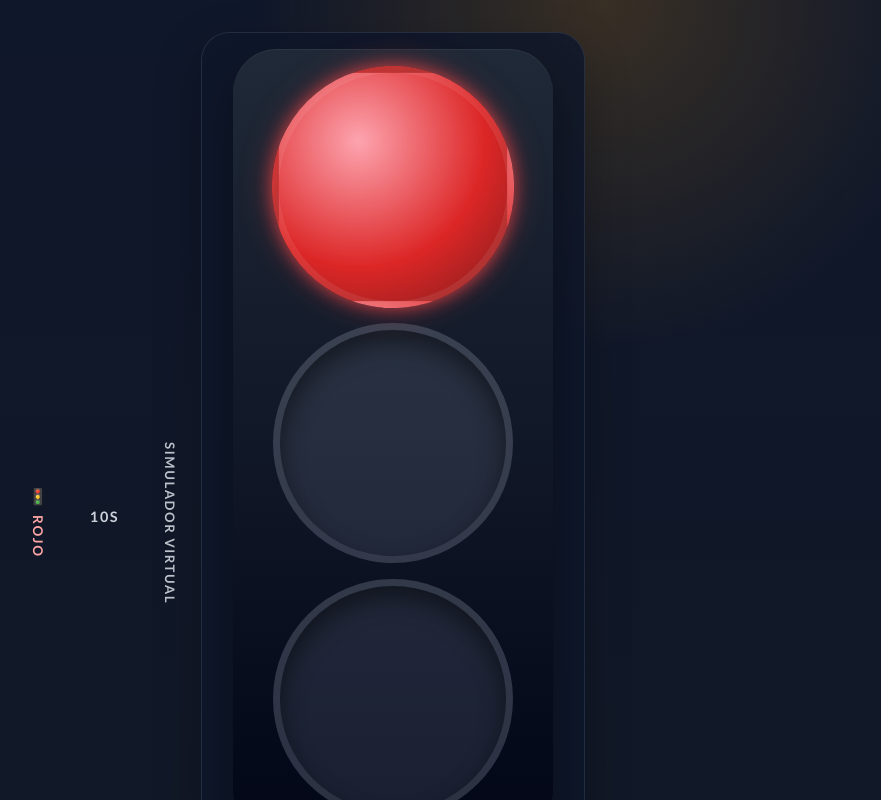
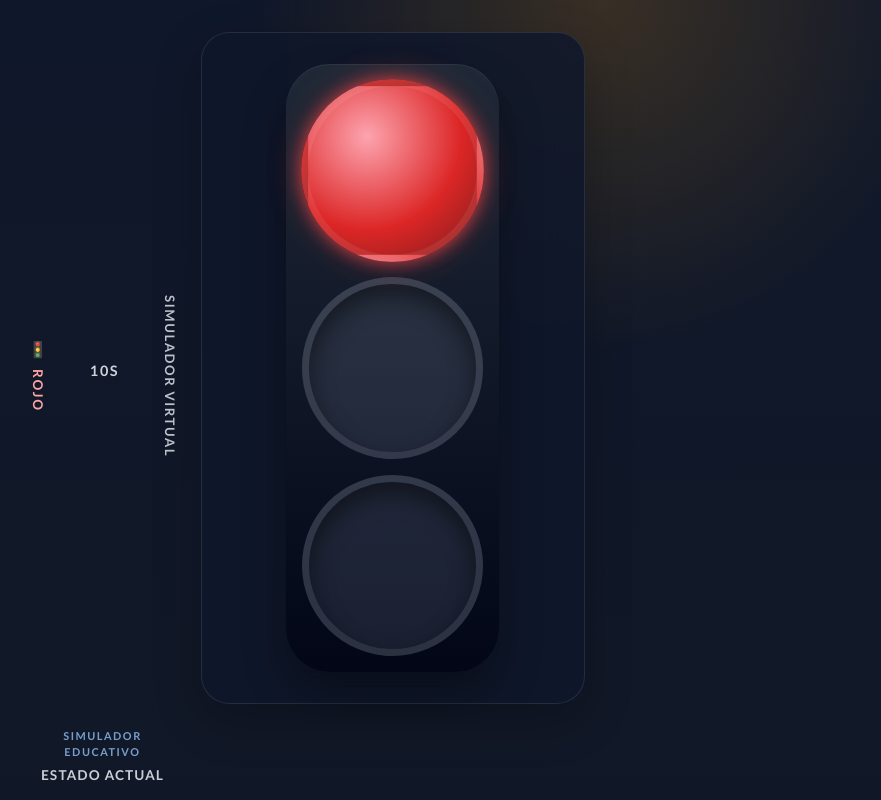
Before and after one commit to carteaga/mimo-traffic-lights, a React (Vite) app: page / in a window 1280 px wide. Shown: the top 800 px of the page, without its empty margins (36-917 px from the left). Built offline with nearby package versions, Linux system fonts and the light colour scheme.

Commit message:
feat: make traffic light fluid on small mobile screens

```diff
--- a/src/App.css
+++ b/src/App.css
@@ -1,4 +1,28 @@
 .app {
+  --hero-horizontal-padding: 1rem;
+  --hero-top-padding: max(0.5rem, env(safe-area-inset-top));
+  --hero-bottom-padding: 1rem;
+  --hero-gap: 0.25rem;
+  --hero-header-height: 2rem;
+  --hero-status-height: 5.25rem;
+  --traffic-panel-padding: clamp(0.45rem, 1.1dvh, 0.8rem);
+  --traffic-shell-padding: clamp(0.5rem, 1.25dvh, 0.8rem);
+  --traffic-gap: clamp(0.45rem, 1dvh, 0.8rem);
+  --hero-stage-height: calc(
+    100dvh - var(--hero-top-padding) - var(--hero-bottom-padding) -
+      var(--hero-header-height) - var(--hero-status-height) - (var(--hero-gap) * 2)
+  );
+  --lamp-size-by-height: calc(
+    (
+        var(--hero-stage-height) - (var(--traffic-panel-padding) * 2) -
+          (var(--traffic-shell-padding) * 2) - (var(--traffic-gap) * 2)
+      ) / 3
+  );
+  --lamp-size-by-width: calc(
+    100vw - (var(--hero-horizontal-padding) * 2) - (var(--traffic-panel-padding) * 2) -
+      (var(--traffic-shell-padding) * 2) - 2rem
+  );
+  --lamp-size: min(var(--lamp-size-by-height), var(--lamp-size-by-width));
   min-height: 100vh;
   background:
     radial-gradient(circle at top, rgba(245, 158, 11, 0.18), transparent 22rem),
@@ -23,16 +47,18 @@
 .footer {
   width: min(100%, 74rem);
   margin: 0 auto;
-  padding-inline: 1rem;
+  padding-inline: var(--hero-horizontal-padding);
 }
 
 .hero-panel {
+  min-height: 100vh;
   min-height: 100svh;
-  padding-top: max(0.5rem, env(safe-area-inset-top));
-  padding-bottom: 1rem;
+  min-height: 100dvh;
+  padding-top: var(--hero-top-padding);
+  padding-bottom: var(--hero-bottom-padding);
   display: grid;
-  grid-template-rows: auto 1fr;
-  gap: 0.35rem;
+  grid-template-rows: auto minmax(0, 1fr) auto;
+  gap: var(--hero-gap);
   align-items: stretch;
 }
 
@@ -42,6 +68,7 @@
   justify-content: center;
   gap: clamp(1rem, 5vw, 2.5rem);
   padding-inline: 0.25rem;
+  min-height: var(--hero-header-height);
   text-align: center;
 }
 
@@ -71,6 +98,14 @@
   letter-spacing: 0.12em;
   text-transform: uppercase;
   text-align: center;
+}
+
+.hero-light-stage {
+  min-height: 0;
+  height: 100%;
+  display: grid;
+  align-items: center;
+  justify-items: center;
 }
 
 .hero-kicker--red {
@@ -107,28 +142,30 @@
 }
 
 .traffic-light-card {
-  display: grid;
-  gap: 0.75rem;
+  width: min(
+    100%,
+    calc(var(--lamp-size) + (var(--traffic-shell-padding) * 2) + (var(--traffic-panel-padding) * 2))
+  );
   min-height: 100%;
   height: 100%;
-  align-content: space-between;
-  grid-template-rows: minmax(0, 1fr) auto;
+  padding: var(--traffic-panel-padding);
+  display: grid;
+  align-items: center;
 }
 
 .traffic-light-shell {
-  width: min(100%, clamp(15rem, 58svh, 20rem));
+  width: calc(var(--lamp-size) + (var(--traffic-shell-padding) * 2));
   margin: 0 auto;
-  padding: clamp(0.9rem, 2.2svh, 1.15rem);
+  padding: var(--traffic-shell-padding);
   border-radius: 2.75rem;
   background: linear-gradient(180deg, #1f2937 0%, #020617 100%);
   box-shadow:
     inset 0 1px 0 rgba(255, 255, 255, 0.06),
     0 1.4rem 2.5rem rgba(0, 0, 0, 0.35);
-  align-self: center;
 }
 
 .lamp {
-  width: min(100%, clamp(12.8rem, 46svh, 16rem));
+  width: max(6.5rem, var(--lamp-size));
   aspect-ratio: 1;
   margin: 0 auto;
   border-radius: 50%;
@@ -138,7 +175,7 @@
 }
 
 .lamp + .lamp {
-  margin-top: 1rem;
+  margin-top: var(--traffic-gap);
 }
 
 .lamp--active {
@@ -179,7 +216,7 @@
   text-align: center;
 }
 
-.status-copy h1,
+.hero-status h1,
 .section-heading h2 {
   margin: 0.25rem 0 0;
 }
@@ -193,7 +230,13 @@
   font-weight: 700;
 }
 
-.status-copy h1 {
+.hero-status {
+  text-align: center;
+  min-height: var(--hero-status-height);
+  padding-inline: 0.5rem;
+}
+
+.hero-status h1 {
   font-size: 0.85rem;
   letter-spacing: 0.08em;
   text-transform: uppercase;
@@ -342,12 +385,61 @@
   color: #93c5fd;
 }
 
+@media (max-height: 740px) {
+  .app {
+    --hero-header-height: 1.7rem;
+    --hero-status-height: 4.5rem;
+    --traffic-panel-padding: 0.4rem;
+    --traffic-shell-padding: 0.45rem;
+    --traffic-gap: 0.35rem;
+  }
+
+  .hero-header {
+    gap: 0.8rem;
+  }
+
+  .hero-kicker,
+  .hero-title,
+  .timer-value {
+    font-size: 0.74rem;
+  }
+
+  .hero-kicker__emoji {
+    font-size: 0.88rem;
+  }
+
+  .status-meta {
+    font-size: 0.6rem;
+  }
+
+  .hero-status h1 {
+    font-size: 0.72rem;
+  }
+
+  .status-label {
+    font-size: clamp(1.4rem, 6vw, 1.8rem);
+  }
+
+  .status-description {
+    font-size: 0.8rem;
+  }
+}
+
 @media (min-width: 860px) {
+  .app {
+    --hero-header-height: 3rem;
+    --hero-status-height: 6rem;
+    --traffic-panel-padding: 1rem;
+    --traffic-shell-padding: 1rem;
+    --traffic-gap: 1rem;
+    --lamp-size: min(16rem, calc((100dvh - 16rem) / 3));
+  }
+
   .hero-panel {
     min-height: auto;
     padding-top: 2rem;
     grid-template-columns: minmax(0, 0.2fr) minmax(19rem, 24rem);
-    grid-template-rows: 1fr;
+    grid-template-rows: auto 1fr auto;
     align-items: center;
     gap: 1.5rem;
   }
@@ -377,14 +469,15 @@
   }
 
   .traffic-light-card {
+    width: min(100%, 24rem);
     min-height: 42rem;
   }
 
   .traffic-light-shell {
-    width: min(100%, 20rem);
+    width: calc(var(--lamp-size) + (var(--traffic-shell-padding) * 2));
   }
 
   .lamp {
-    width: min(100%, 15rem);
+    width: var(--lamp-size);
   }
 }
--- a/src/App.tsx
+++ b/src/App.tsx
@@ -7,6 +7,7 @@ import { TimerDisplay } from './components/TimerDisplay'
 import { TrafficLight } from './components/TrafficLight'
 import {
   DEFAULT_CONFIG,
+  STATE_DESCRIPTIONS,
   STATE_EMOJIS,
   STATE_LABELS,
   STORAGE_KEY,
@@ -83,7 +84,15 @@ function App() {
           />
           <p className="hero-title">Simulador virtual</p>
         </header>
-        <TrafficLight currentState={currentState} />
+        <div className="hero-light-stage">
+          <TrafficLight currentState={currentState} />
+        </div>
+        <div className="hero-status" aria-labelledby="estado-actual">
+          <p className="status-meta">Simulador educativo</p>
+          <h1 id="estado-actual">Estado actual</h1>
+          <p className="status-label">{STATE_LABELS[currentState]}</p>
+          <p className="status-description">{STATE_DESCRIPTIONS[currentState]}</p>
+        </div>
       </section>
 
       <section className="dashboard">
--- a/src/components/TrafficLight.tsx
+++ b/src/components/TrafficLight.tsx
@@ -1,4 +1,4 @@
-import { STATE_DESCRIPTIONS, STATE_LABELS } from '../constants'
+import { STATE_LABELS } from '../constants'
 import type { TrafficLightState } from '../types'
 import { TrafficLightLamp } from './TrafficLightLamp'
 
@@ -8,7 +8,7 @@ type TrafficLightProps = {
 
 export function TrafficLight({ currentState }: TrafficLightProps) {
   return (
-    <section className="panel traffic-light-card" aria-labelledby="estado-actual">
+    <section className="panel traffic-light-card" aria-label="Semaforo virtual">
       <div
         className="traffic-light-shell"
         role="img"
@@ -18,13 +18,6 @@ export function TrafficLight({ currentState }: TrafficLightProps) {
         <TrafficLightLamp color="yellow" isActive={currentState === 'yellow'} />
         <TrafficLightLamp color="green" isActive={currentState === 'green'} />
       </div>
-
-      <div className="status-copy">
-        <p className="status-meta">Simulador educativo</p>
-        <h1 id="estado-actual">Estado actual</h1>
-        <p className="status-label">{STATE_LABELS[currentState]}</p>
-        <p className="status-description">{STATE_DESCRIPTIONS[currentState]}</p>
-      </div>
     </section>
   )
 }
```
